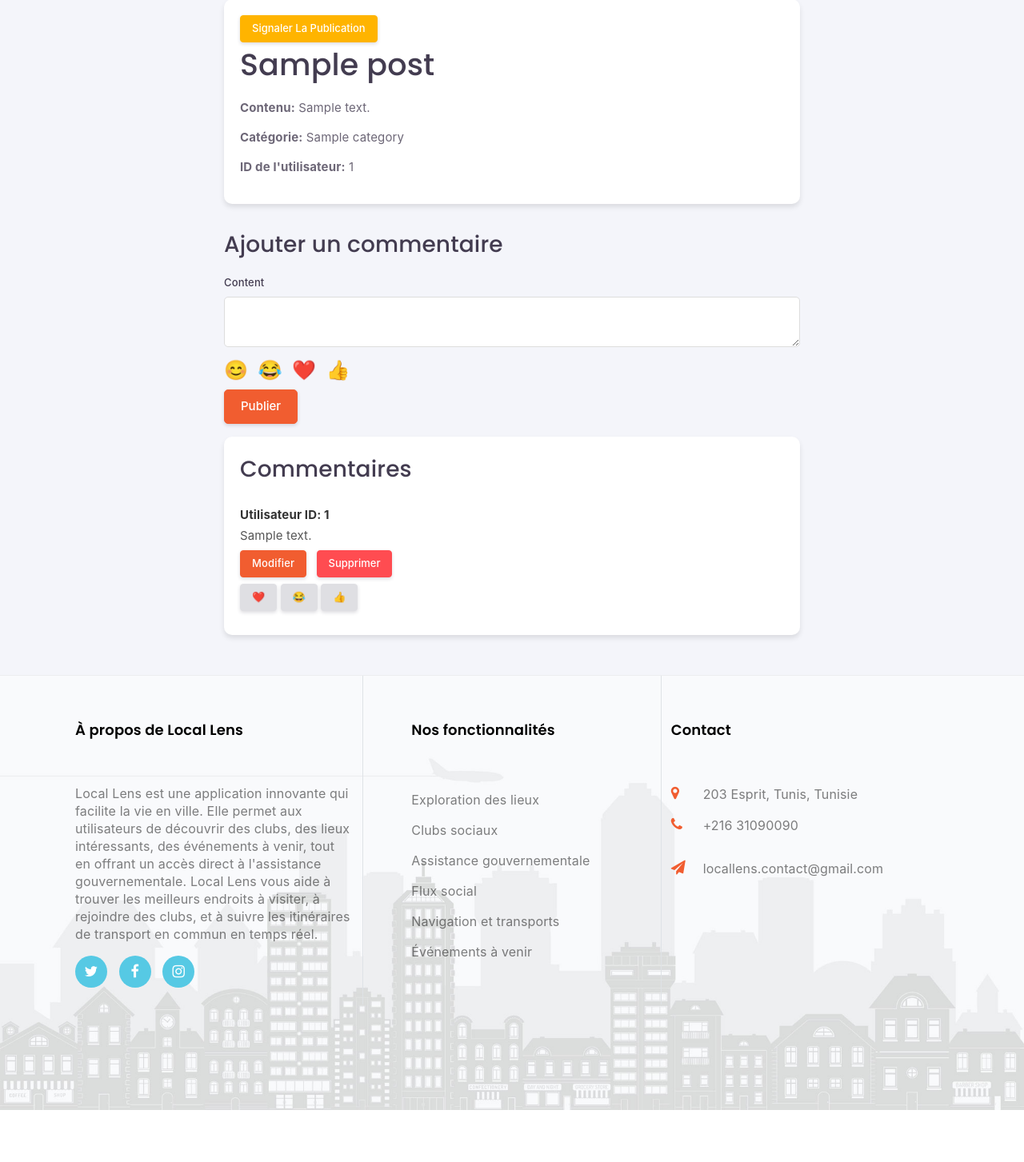
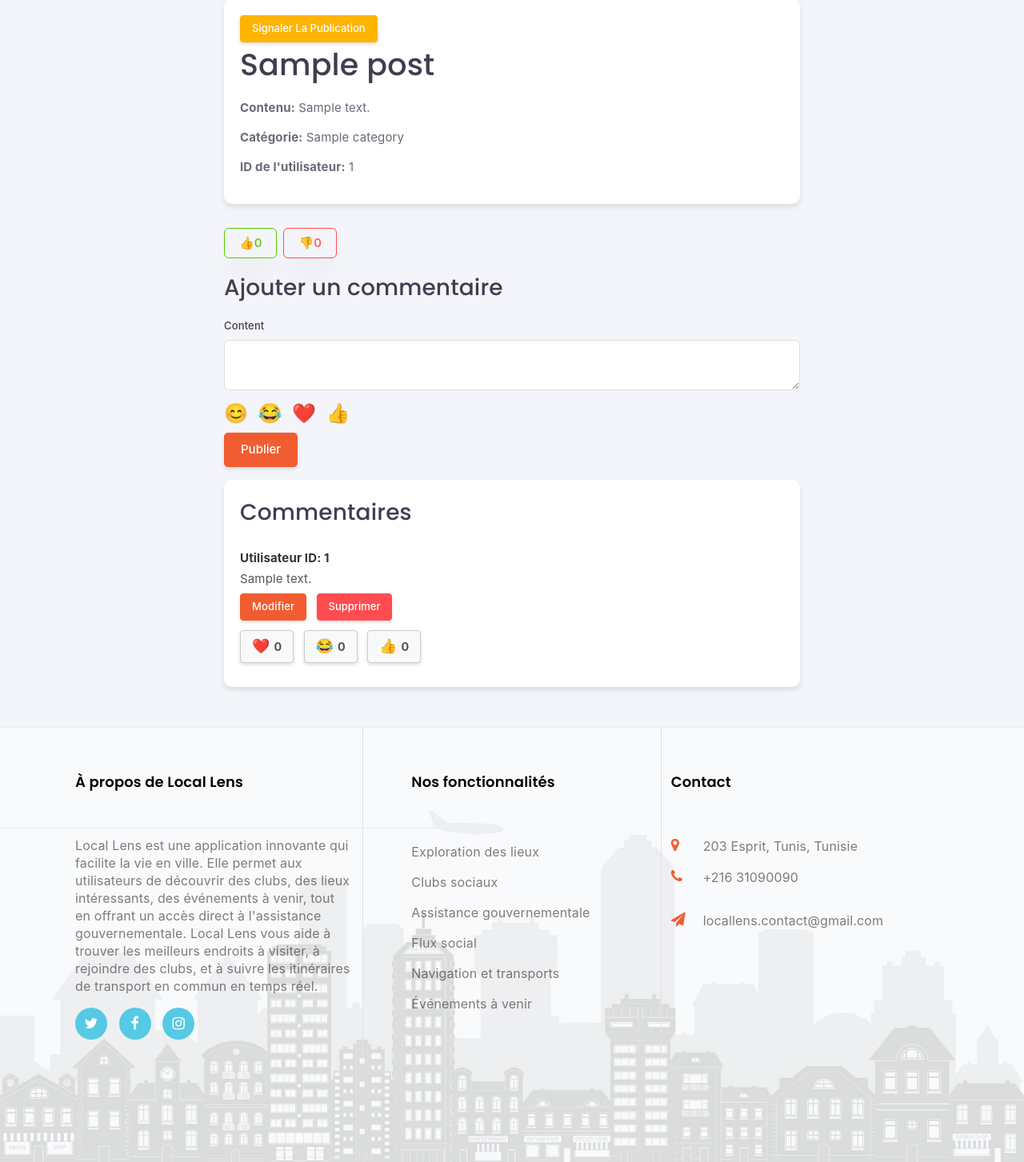
Before and after one commit to cyrinegaaloull/PIDEV-Web-TheVisionnaires, a Symfony app: template templates/front_office/post/show.html.twig in a window 1280 px wide. Shown: the part 499-1952 px from the top of the page at 80% size. Before the commit the page ends 1887 px from the top, so only its background shows below. Run offline with Twig, Linux system fonts and the light colour scheme; the template is opened without the code that fills it: most values are stand-ins (such as "Sample title", 1, 10 or a date in 2020); form fields are guessed from the names that the template uses; some libraries are stand-ins or nearby versions; some web fonts are replaced.

Commit message:
reactions + real time research

```diff
--- a/templates/front_office/post/show.html.twig
+++ b/templates/front_office/post/show.html.twig
@@ -40,18 +40,18 @@
             font-size: 2.5rem;
             font-weight: bold;
             margin-bottom: 20px;
-            text-shadow: 1px 1px 3px rgba(0, 0, 0, 0.5);
+            text-shadow: 1px 1px 3px rgba(0,0,0,0.5);
         }
         .hero-subtitle {
             font-size: 1.2rem;
             margin-bottom: 30px;
-            text-shadow: 1px 1px 2px rgba(0, 0, 0, 0.5);
+            text-shadow: 1px 1px 2px rgba(0,0,0,0.5);
         }
-        /* Post, Comment, and Emoji Styling */
+        /* Post and Comment Styling */
         .post-details, .comments-section {
             background: #ffffff;
             border-radius: 10px;
-            box-shadow: 0 4px 6px rgba(0, 0, 0, 0.1);
+            box-shadow: 0 4px 6px rgba(0,0,0,0.1);
             padding: 20px;
             margin-bottom: 30px;
         }
@@ -94,6 +94,26 @@
             margin-right: 8px;
             cursor: pointer;
         }
+        /* Reaction Buttons Styling */
+        .reaction-btn {
+            font-size: 18px;
+            margin-right: 8px;
+            border: 1px solid #ccc;
+            background-color: #f8f9fa;
+            color: #333;
+            transition: all 0.2s;
+        }
+        .reaction-btn.active {
+            background-color: #ffc107;
+            color: white;
+            border-color: #ffc107;
+        }
+        .reaction-count {
+            margin-left: 5px;
+            font-weight: bold;
+            color: #555;
+            font-size: 0.9rem;
+        }
     </style>
 
     <!-- Post Details Section -->
@@ -109,6 +129,16 @@
                     <p><strong>Catégorie:</strong> {{ post.category }}</p>
                     <p><strong>ID de l'utilisateur:</strong> {{ post.userId }}</p>
                 </div>
+                <!-- Post Reaction Buttons -->
+                <div class="mt-3 d-flex align-items-center">
+                    <button class="btn btn-outline-success me-2" id="post-upvote-btn">
+                        👍 <span id="post-upvote-count">0</span>
+                    </button>
+                    <button class="btn btn-outline-danger" id="post-downvote-btn">
+                        👎 <span id="post-downvote-count">0</span>
+                    </button>
+                </div>
+
 
                 <!-- Add New Comment -->
                 <div class="comment-form mt-4">
@@ -119,22 +149,19 @@
                             {{ form_errors(form) }}
                         </div>
                     {% endif %}
-
                     {{ form_row(form.content) }}
-
-                    <!-- Emoji Picker for adding comment -->
+                    <!-- Emoji Picker -->
                     <div class="emoji-picker mt-2">
                         <span>😊</span>
                         <span>😂</span>
                         <span>❤️</span>
                         <span>👍</span>
                     </div>
-
                     <button type="submit" class="btn btn-primary mt-2">Publier</button>
                     {{ form_end(form) }}
                 </div>
 
-                <!-- Display Existing Comments -->
+                <!-- Existing Comments -->
                 <div class="comments-section glass-card mt-4">
                     <h3>Commentaires</h3>
 
@@ -143,8 +170,8 @@
                             <div class="comment" id="comment-{{ comment.commentId }}">
                                 <div class="comment-author">Utilisateur ID: {{ comment.userId }}</div>
                                 <div class="comment-content" id="content-{{ comment.commentId }}">{{ comment.content }}</div>
+
                                 <div class="comment-actions mt-2">
-                                    <!-- Edit Button -->
                                     <a href="#" class="btn btn-sm btn-primary me-2 edit-btn"
                                        data-comment-id="{{ comment.commentId }}"
                                        data-original-content="{{ comment.content|e('js') }}"
@@ -152,7 +179,6 @@
                                         Modifier
                                     </a>
 
-                                    <!-- Delete Button -->
                                     <form action="{{ path('app_comment_delete', {'commentId': comment.commentId}) }}" method="post" style="display: inline-block;">
                                         <input type="hidden" name="_token" value="{{ csrf_token('delete-comment' ~ comment.commentId) }}">
                                         <button type="submit" class="btn btn-sm btn-danger" onclick="return confirm('Voulez-vous vraiment supprimer ce commentaire ?')">Supprimer</button>
@@ -160,10 +186,16 @@
                                 </div>
 
                                 <!-- Reaction Buttons -->
-                                <div class="mt-2">
-                                    <button class="btn btn-light btn-sm reaction-btn" data-comment-id="{{ comment.commentId }}" data-emoji="❤️">❤️</button>
-                                    <button class="btn btn-light btn-sm reaction-btn" data-comment-id="{{ comment.commentId }}" data-emoji="😂">😂</button>
-                                    <button class="btn btn-light btn-sm reaction-btn" data-comment-id="{{ comment.commentId }}" data-emoji="👍">👍</button>
+                                <div class="mt-3">
+                                    <button class="btn btn-light btn-sm reaction-btn" data-comment-id="{{ comment.commentId }}" data-emoji="❤️">
+                                        ❤️ <span class="reaction-count">0</span>
+                                    </button>
+                                    <button class="btn btn-light btn-sm reaction-btn" data-comment-id="{{ comment.commentId }}" data-emoji="😂">
+                                        😂 <span class="reaction-count">0</span>
+                                    </button>
+                                    <button class="btn btn-light btn-sm reaction-btn" data-comment-id="{{ comment.commentId }}" data-emoji="👍">
+                                        👍 <span class="reaction-count">0</span>
+                                    </button>
                                 </div>
                             </div>
                         {% endfor %}
@@ -193,7 +225,6 @@
             editButtons.forEach(button => {
                 button.addEventListener('click', function (event) {
                     event.preventDefault();
-
                     const commentId = this.dataset.commentId;
                     const commentContentDiv = document.getElementById(`content-${commentId}`);
                     const actionsDiv = this.parentElement;
@@ -217,12 +248,7 @@
                     // Add Emoji Picker inside edit mode
                     const emojiPicker = document.createElement('div');
                     emojiPicker.className = 'emoji-picker mt-2';
-                    emojiPicker.innerHTML = `
-                <span>😊</span>
-                <span>😂</span>
-                <span>❤️</span>
-                <span>👍</span>
-            `;
+                    emojiPicker.innerHTML = `<span>😊</span><span>😂</span><span>❤️</span><span>👍</span>`;
                     commentContentDiv.appendChild(emojiPicker);
 
                     emojiPicker.querySelectorAll('span').forEach(span => {
@@ -288,13 +314,79 @@
                     });
                 });
             });
+// === Post Upvote / Downvote Buttons (Toggle) ===
+            let postUpvoteActive = false;
+            let postDownvoteActive = false;
+            let postUpvoteCount = 0;
+            let postDownvoteCount = 0;
+
+            const upvoteBtn = document.getElementById('post-upvote-btn');
+            const downvoteBtn = document.getElementById('post-downvote-btn');
+
+            upvoteBtn.addEventListener('click', function () {
+                if (!postUpvoteActive) {
+                    postUpvoteCount++;
+                    upvoteBtn.classList.remove('btn-outline-success');
+                    upvoteBtn.classList.add('btn-success');
+
+                    // If downvote was active, remove it
+                    if (postDownvoteActive) {
+                        postDownvoteCount--;
+                        downvoteBtn.classList.remove('btn-danger');
+                        downvoteBtn.classList.add('btn-outline-danger');
+                        postDownvoteActive = false;
+                        document.getElementById('post-downvote-count').textContent = postDownvoteCount;
+                    }
+
+                    postUpvoteActive = true;
+                } else {
+                    postUpvoteCount--;
+                    upvoteBtn.classList.remove('btn-success');
+                    upvoteBtn.classList.add('btn-outline-success');
+                    postUpvoteActive = false;
+                }
+                document.getElementById('post-upvote-count').textContent = postUpvoteCount;
+            });
+
+            downvoteBtn.addEventListener('click', function () {
+                if (!postDownvoteActive) {
+                    postDownvoteCount++;
+                    downvoteBtn.classList.remove('btn-outline-danger');
+                    downvoteBtn.classList.add('btn-danger');
+
+                    // If upvote was active, remove it
+                    if (postUpvoteActive) {
+                        postUpvoteCount--;
+                        upvoteBtn.classList.remove('btn-success');
+                        upvoteBtn.classList.add('btn-outline-success');
+                        postUpvoteActive = false;
+                        document.getElementById('post-upvote-count').textContent = postUpvoteCount;
+                    }
+
+                    postDownvoteActive = true;
+                } else {
+                    postDownvoteCount--;
+                    downvoteBtn.classList.remove('btn-danger');
+                    downvoteBtn.classList.add('btn-outline-danger');
+                    postDownvoteActive = false;
+                }
+                document.getElementById('post-downvote-count').textContent = postDownvoteCount;
+            });
 
             // === Reaction Buttons ===
             document.querySelectorAll('.reaction-btn').forEach(button => {
-                button.addEventListener('click', () => {
-                    const commentId = button.dataset.commentId;
-                    const emoji = button.dataset.emoji;
-                    alert(`Vous avez réagi avec ${emoji} au commentaire ${commentId}`);
+                button.addEventListener('click', function () {
+                    const span = this.querySelector('.reaction-count');
+                    let count = parseInt(span.textContent);
+
+                    if (!this.classList.contains('active')) {
+                        count += 1;
+                        this.classList.add('active');
+                    } else {
+                        count -= 1;
+                        this.classList.remove('active');
+                    }
+                    span.textContent = count;
                 });
             });
         });
```
Also changed, not shown: src/Controller/front_office/PostController.php (+39 -7 lines), templates/front_office/post/_posts_grid.html.twig (added, +29 -0 lines), templates/front_office/post/index.html.twig (+41 -44 lines).
